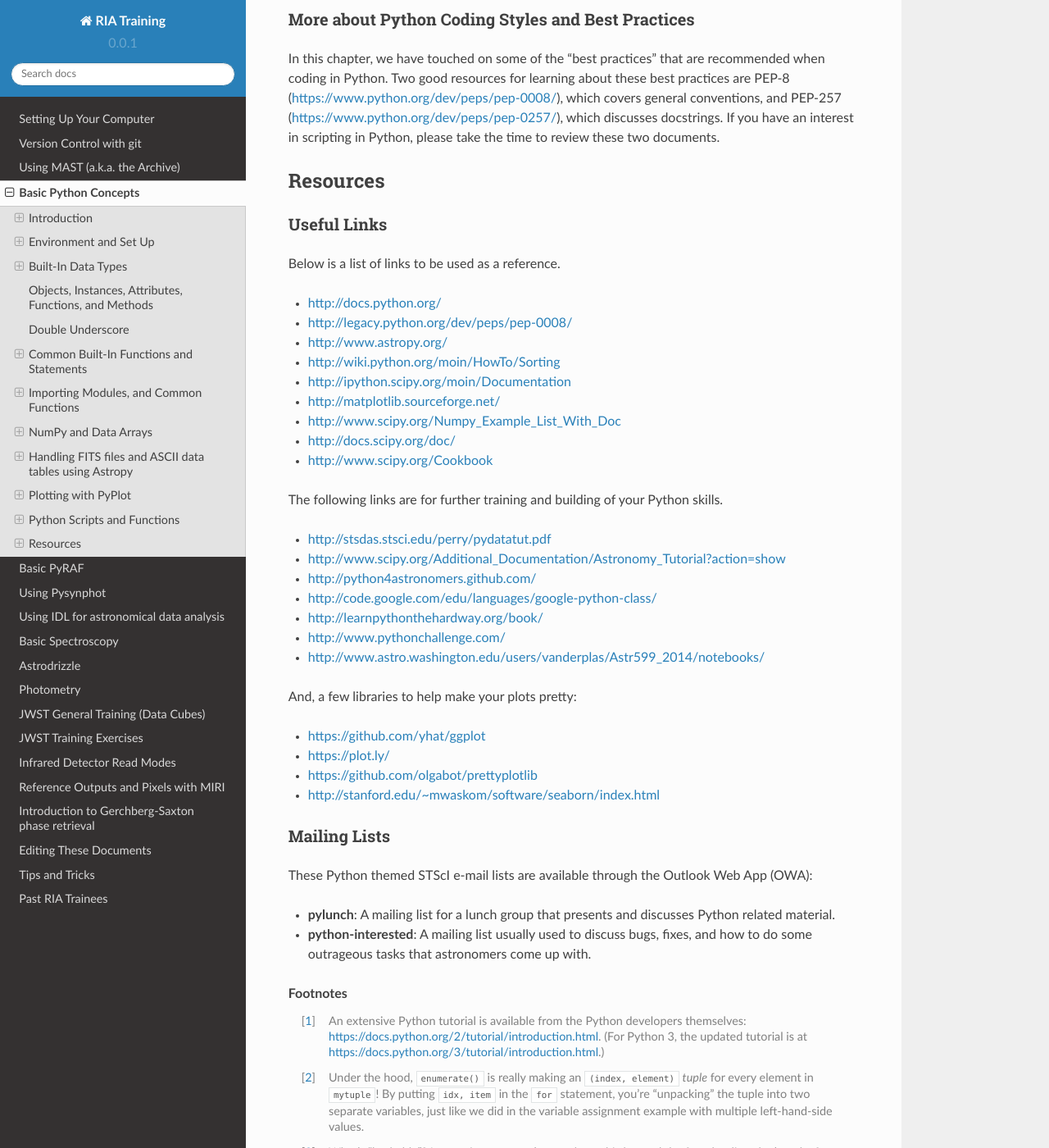
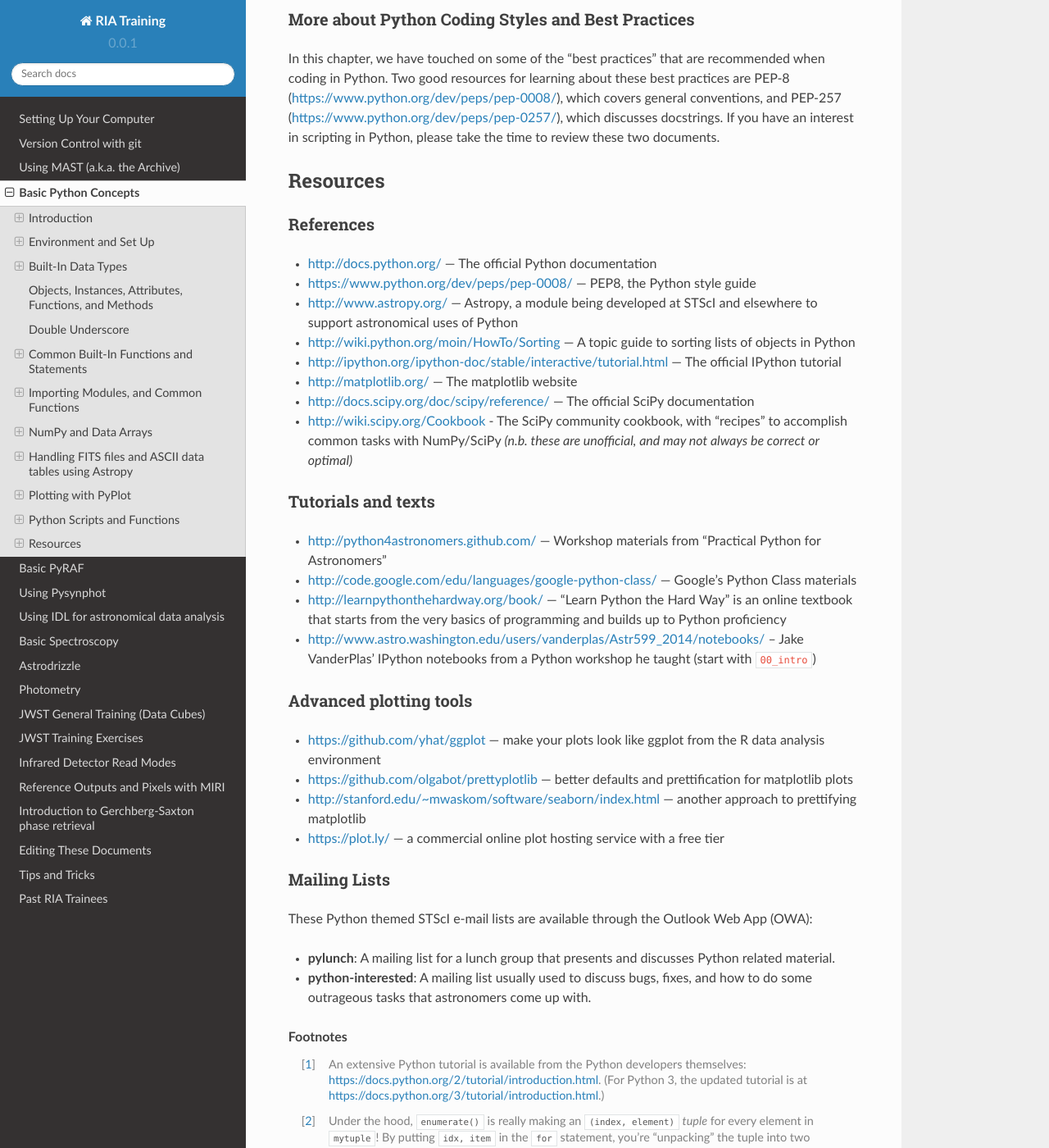
Before and after one commit to staceybright/training-library, a Sphinx documentation site: the page built from source/python.txt, in a window 1280 px wide and 1400 px high, scrolled down 64737 px. Shown: the whole window at 82% size. Built offline with Sphinx 7.4.7 and the Read the Docs theme 2.0.0, drawn with Linux system fonts in a browser that asks for light colours; some of the changed text lies outside the part shown.

Commit message:
Pruned the 'resources' links in python.txt

```diff
--- a/source/python.txt
+++ b/source/python.txt
@@ -2782,56 +2782,46 @@ Resources
 
 .. _python_links:
 
-Useful Links
--------------
-
-Below is a list of links to be used as a reference.
-
--  http://docs.python.org/
-
--  http://legacy.python.org/dev/peps/pep-0008/
-
--  http://www.astropy.org/
-
--  http://wiki.python.org/moin/HowTo/Sorting
-
--  http://ipython.scipy.org/moin/Documentation
-
--  http://matplotlib.sourceforge.net/
-
--  http://www.scipy.org/Numpy_Example_List_With_Doc
-
--  http://docs.scipy.org/doc/
-
--  http://www.scipy.org/Cookbook
-
-The following links are for further training and building of your Python
-skills.
-
--  http://stsdas.stsci.edu/perry/pydatatut.pdf
-
--  http://www.scipy.org/Additional_Documentation/Astronomy_Tutorial?action=show
-
--  http://python4astronomers.github.com/
-
--  http://code.google.com/edu/languages/google-python-class/
-
--  http://learnpythonthehardway.org/book/
-
--  http://www.pythonchallenge.com/
-
--  http://www.astro.washington.edu/users/vanderplas/Astr599_2014/notebooks/
-
-And, a few libraries to help make your plots pretty:
-
--  https://github.com/yhat/ggplot
-
--  https://plot.ly/
-
--  https://github.com/olgabot/prettyplotlib
-
--  http://stanford.edu/~mwaskom/software/seaborn/index.html
-
+References
+----------
+
+-  http://docs.python.org/ --- The official Python documentation
+
+-  https://www.python.org/dev/peps/pep-0008/ --- PEP8, the Python style guide
+
+-  http://www.astropy.org/ --- Astropy, a module being developed at STScI and elsewhere to support astronomical uses of Python
+
+-  http://wiki.python.org/moin/HowTo/Sorting --- A topic guide to sorting lists of objects in Python
+
+-  http://ipython.org/ipython-doc/stable/interactive/tutorial.html --- The official IPython tutorial
+
+-  http://matplotlib.org/ --- The matplotlib website
+
+-  http://docs.scipy.org/doc/scipy/reference/ --- The official SciPy documentation
+
+-  http://wiki.scipy.org/Cookbook - The SciPy community cookbook, with "recipes" to accomplish common tasks with NumPy/SciPy *(n.b. these are unofficial, and may not always be correct or optimal)*
+
+Tutorials and texts
+-------------------
+
+-  http://python4astronomers.github.com/ --- Workshop materials from "Practical Python for Astronomers"
+
+-  http://code.google.com/edu/languages/google-python-class/ --- Google's Python Class materials
+
+-  http://learnpythonthehardway.org/book/ --- "Learn Python the Hard Way" is an online textbook that starts from the very basics of programming and builds up to Python proficiency
+
+-  http://www.astro.washington.edu/users/vanderplas/Astr599_2014/notebooks/ -- Jake VanderPlas' IPython notebooks from a Python workshop he taught (start with ``00_intro``)
+
+Advanced plotting tools
+-----------------------
+
+-  https://github.com/yhat/ggplot --- make your plots look like ggplot from the R data analysis environment
+
+-  https://github.com/olgabot/prettyplotlib --- better defaults and prettification for matplotlib plots
+
+-  http://stanford.edu/~mwaskom/software/seaborn/index.html --- another approach to prettifying matplotlib
+
+-  https://plot.ly/ --- a commercial online plot hosting service with a free tier
 
 Mailing Lists
 -------------
```
